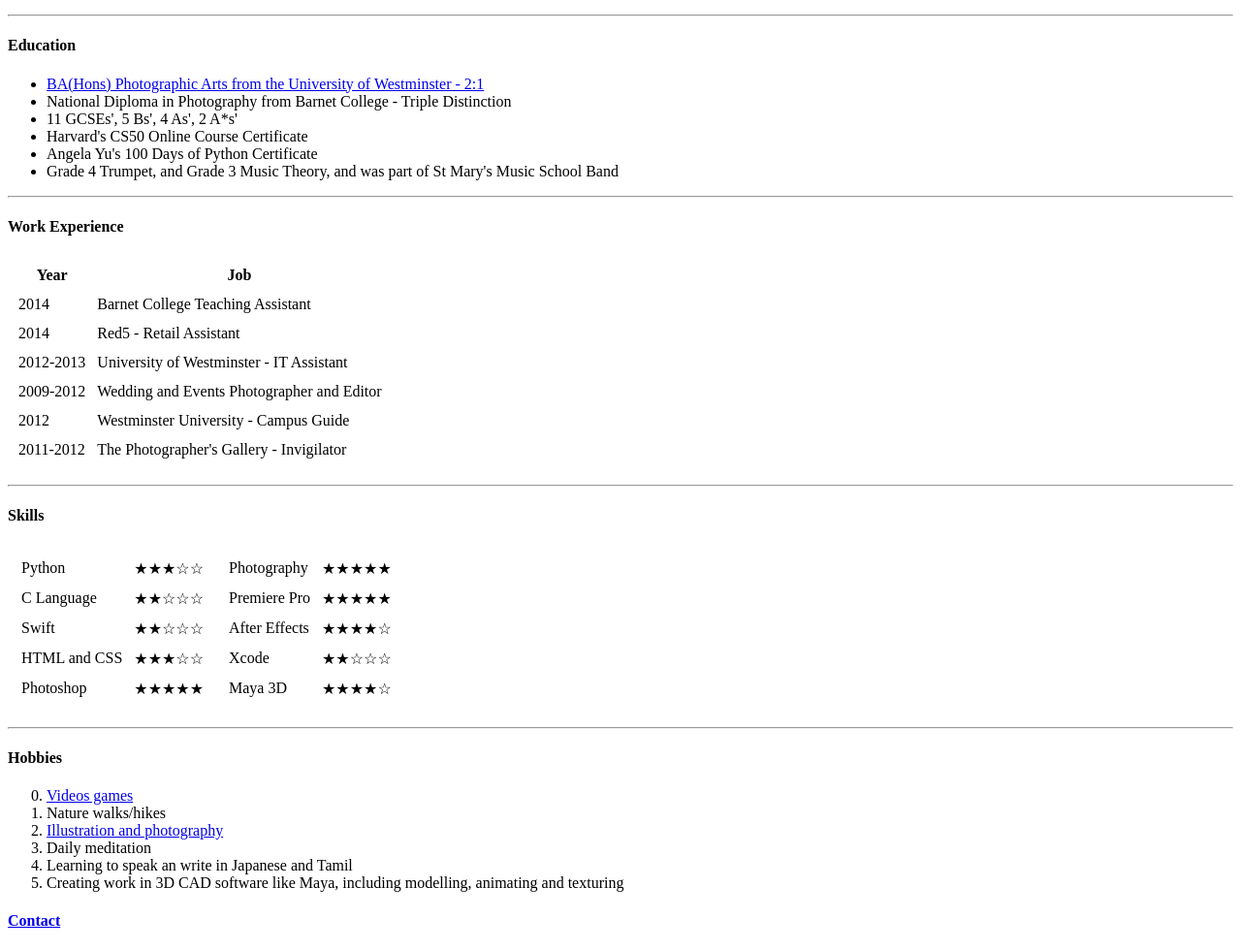
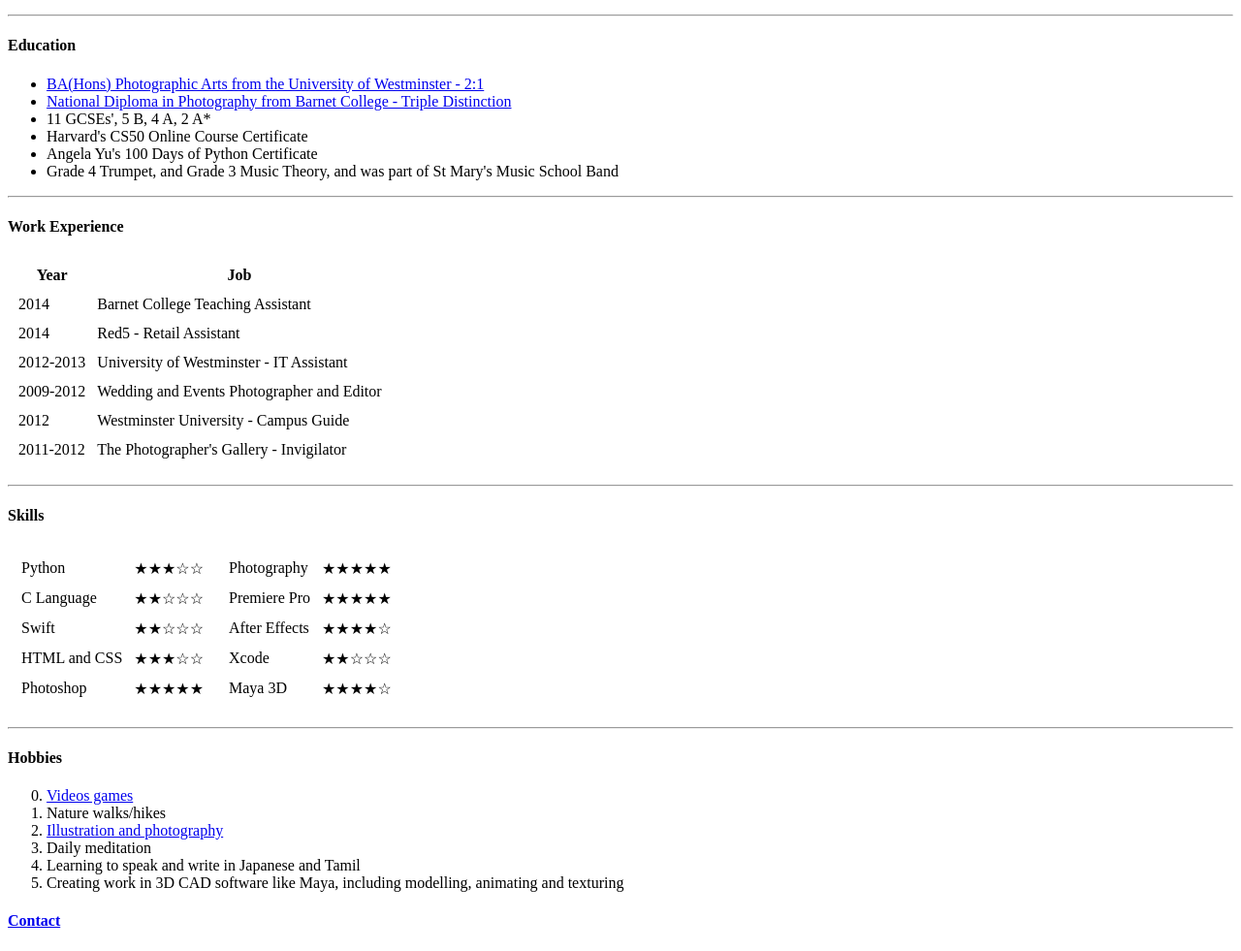
Before and after one commit to Anandos/CV, a plain HTML site: page index.html in a window 1280 px wide. Shown: the part 323-1304 px from the top of the page at 97% size. Drawn offline with Linux system fonts and the light colour scheme.

Commit message:
Update and rename html.html to index.html

```diff
--- a/html.html
+++ b/index.html
@@ -28,8 +28,9 @@
     <li>
         <a href="https://www.westminster.ac.uk/art-design-and-visual-culture-courses/2022-23/september/full-time/photography-ba-honours">BA(Hons)
             Photographic Arts from the University of Westminster - 2:1</a></li>
-    <li>National Diploma in Photography from Barnet College - Triple Distinction</li>
-    <li>11 GCSEs', 5 Bs', 4 As', 2 A*s'</li>
+    <li><a href="https://www.barnetsouthgate.ac.uk/art-design-and-media/level-3-ual-extended-diploma-in-photography">
+            National Diploma in Photography from Barnet College - Triple Distinction</a></li>
+    <li>11 GCSEs', 5 B, 4 A, 2 A*</li>
     <li>Harvard's CS50 Online Course Certificate</li>
     <li>Angela Yu's 100 Days of Python Certificate</li>
     <li>Grade 4 Trumpet, and Grade 3 Music Theory, and was part of St Mary's Music School Band</li>
@@ -124,7 +125,7 @@
     <li>Nature walks/hikes</li>
     <li><a href="https://www.instagram.com/anandosart/">Illustration and photography</a></li>
     <li>Daily meditation</li>
-    <li>Learning to speak an write in Japanese and Tamil</li>
+    <li>Learning to speak and write in Japanese and Tamil</li>
     <li>Creating work in 3D CAD software like Maya, including modelling, animating and texturing</li>
 </ol>
 </p>
```
